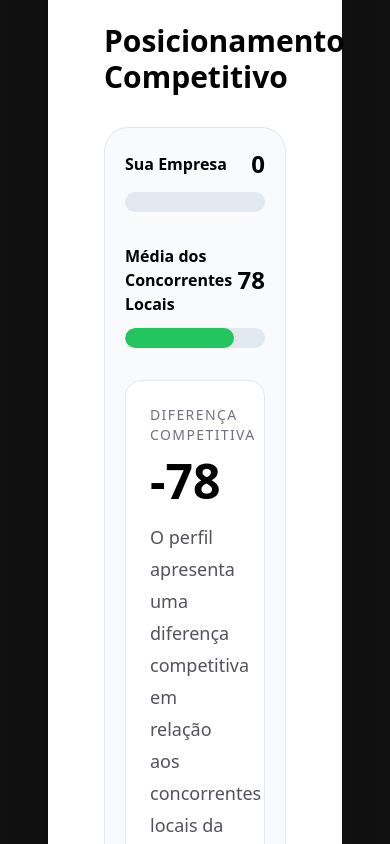
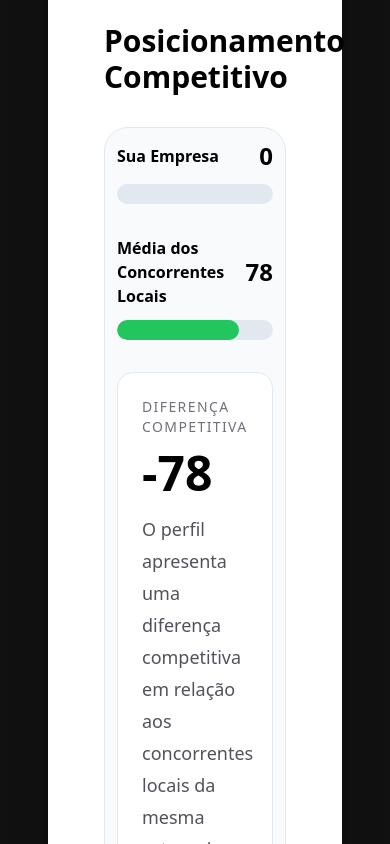
Before and after one commit to patrickvelho94/gmn-laudos, a Next.js app: page /laudo in a window 390 px wide. Shown: the part 2220-3064 px from the top of the page. Built offline with nearby package versions, Linux system fonts and the light colour scheme.

Commit message:
fix largura mobile final

```diff
--- a/app/laudo/page.tsx
+++ b/app/laudo/page.tsx
@@ -63,7 +63,7 @@ const perfilScore =
   return (
     <main className="print-container bg-[#111111] min-h-screen p-10">
 
-      <div className="w-full max-w-[1280px] mx-auto px-2 md:px-6">
+      <div className="w-full max-w-[1400px] mx-auto px-2 md:px-6">
 
         {/* BOTÃO */}
         <div className="flex justify-end mb-6 print:hidden">
@@ -348,7 +348,7 @@ const perfilScore =
     Posicionamento Competitivo
   </h2>
 
-  <div className="bg-[#f8fafc] border border-[#e2e8f0] rounded-3xl p-5 md:p-8 w-full">
+  <div className="bg-[#f8fafc] border border-[#e2e8f0] rounded-3xl p-3 md:p-8 w-full">
 
     <div className="space-y-8">
 
```
